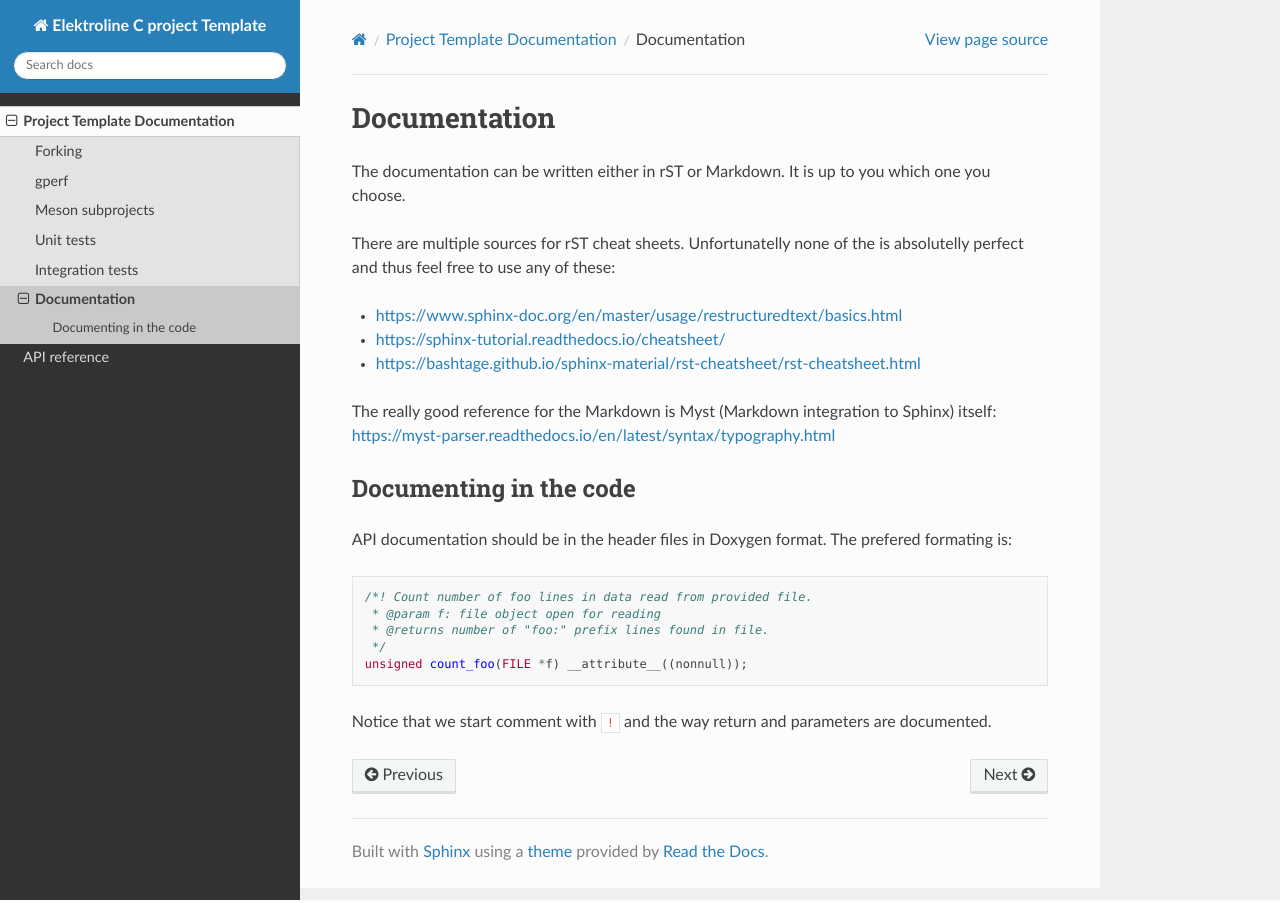
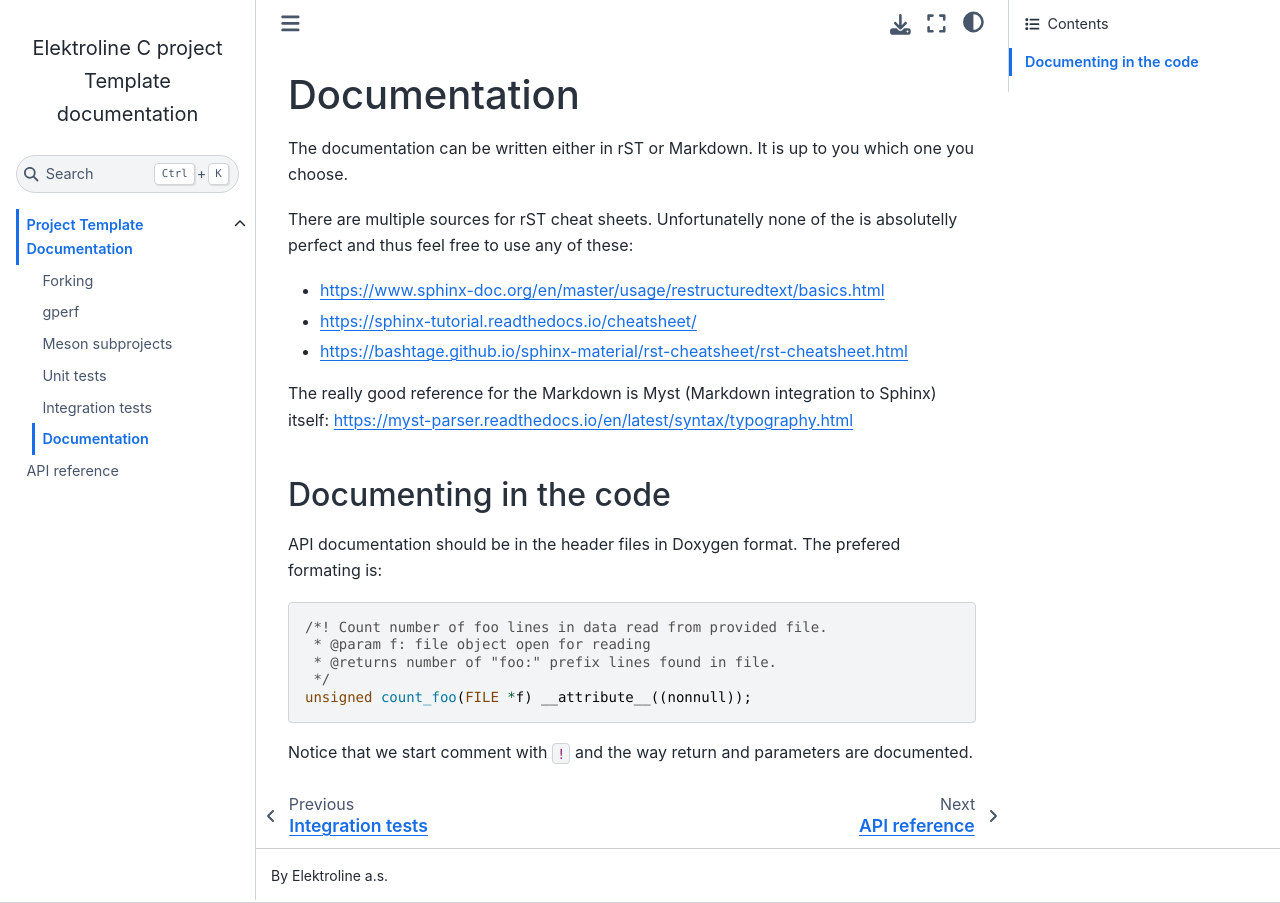
Before and after one commit to silicon-heaven/shvc, a Sphinx documentation site: the page built from docs/template/docs.md, in a window 1280 px wide. Built offline with Sphinx 7.4.7 and the Sphinx Book theme 1.1.4, drawn with Linux system fonts in a browser that asks for light colours.

Commit message:
docs: Replace RTD theme with Book theme
The reason for this is because Read The Docs theme merges page content
navigation with pages navigation. In the end it is way more beneficial
to have that split and that is what Book theme has.

The way the API is displayed suffers a bit with this switch but the
overall navigation in a bigger documents improves way more and thus this
switch is well-founded.

```diff
--- a/docs/conf.py
+++ b/docs/conf.py
@@ -18,7 +18,7 @@
     "sphinx.ext.intersphinx",
     "sphinx.ext.viewcode",
     "sphinx.ext.todo",
-    "sphinx_rtd_theme",
+    "sphinx_book_theme",
     "myst_parser",
     "breathe",
 ]
@@ -31,7 +31,7 @@
 html_copy_source = True
 html_show_sourcelink = True
 html_show_copyright = False
-html_theme = "sphinx_rtd_theme"
+html_theme = "sphinx_book_theme"
 html_static_path = ["_static"]
 
 
```
Also changed, not shown: 1 other file.
